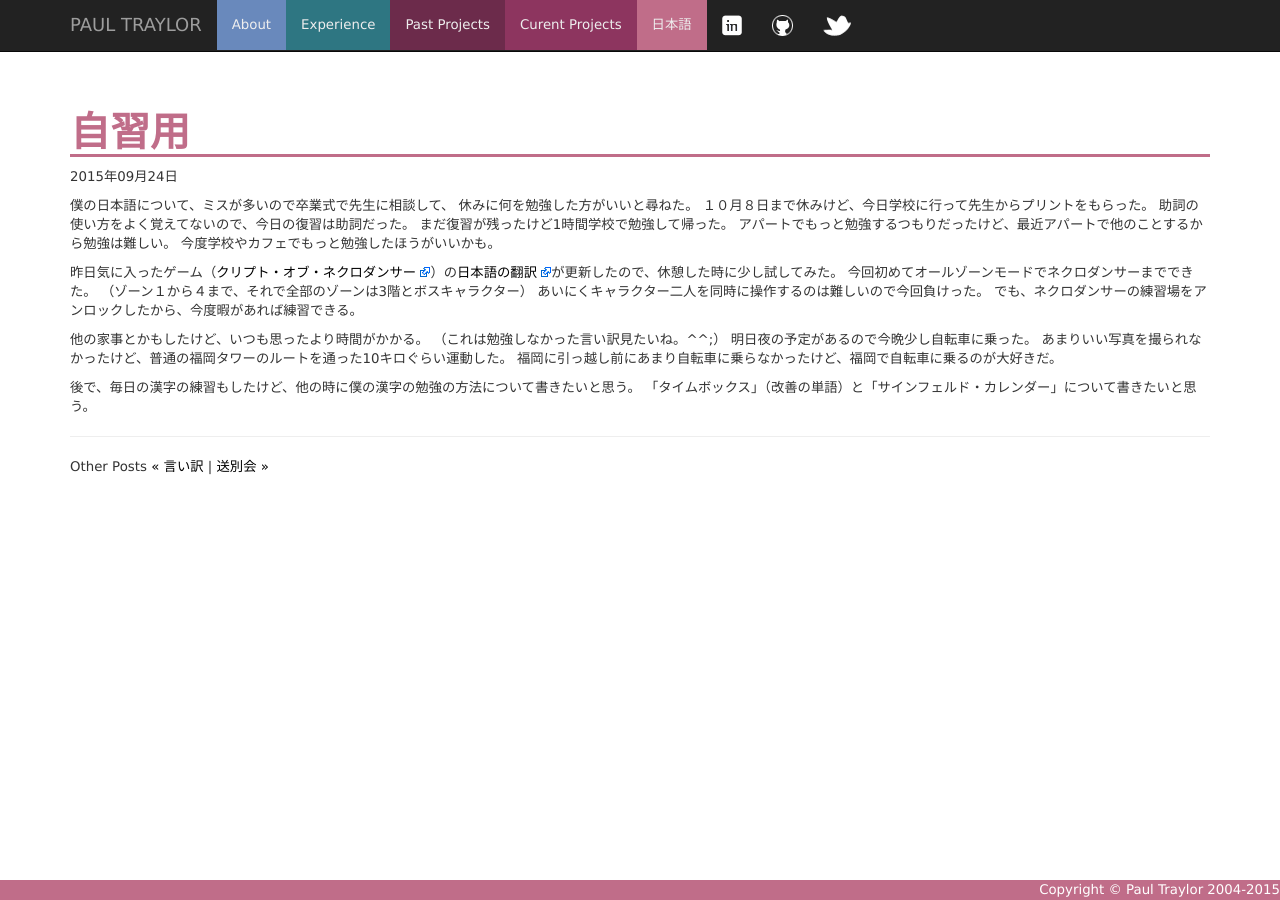
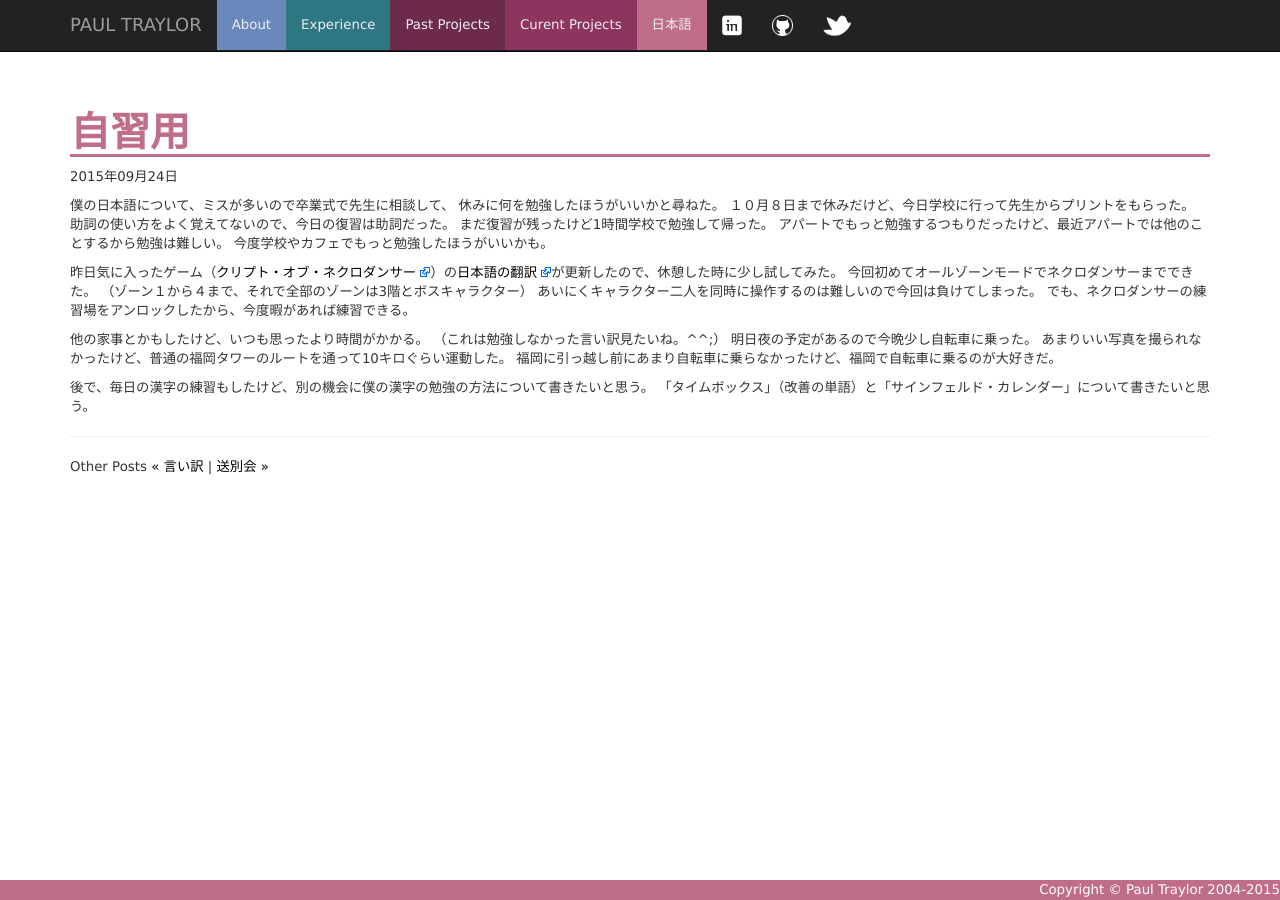
Before and after one commit to kfdm/paultraylor.net, a Jekyll site: the page built from nihongo/_posts/2015-09-24-jishuuyou.md, in a window 1280 px wide. Built offline with Jekyll 4.4.1, drawn with Linux system fonts in a browser that asks for light colours; nearby versions of some CDN libraries.

Commit message:
自習用・添削

```diff
--- a/nihongo/_posts/2015-09-24-jishuuyou.md
+++ b/nihongo/_posts/2015-09-24-jishuuyou.md
@@ -4,26 +4,26 @@ title: "自習用"
 date: "2015-09-24"
 ---
 僕の日本語について、ミスが多いので卒業式で先生に相談して、
-休みに何を勉強した方がいいと尋ねた。
-１０月８日まで休みけど、今日学校に行って先生からプリントをもらった。
+休みに何を勉強したほうがいいかと尋ねた。
+１０月８日まで休みだけど、今日学校に行って先生からプリントをもらった。
 助詞の使い方をよく覚えてないので、今日の復習は助詞だった。
 まだ復習が残ったけど1時間学校で勉強して帰った。
-アパートでもっと勉強するつもりだったけど、最近アパートで他のことするから勉強は難しい。
+アパートでもっと勉強するつもりだったけど、最近アパートでは他のことするから勉強は難しい。
 今度学校やカフェでもっと勉強したほうがいいかも。
 
 昨日気に入ったゲーム（[クリプト・オブ・ネクロダンサー][Trailer]）の[日本語の翻訳][Update]が更新したので、休憩した時に少し試してみた。
 今回初めてオールゾーンモードでネクロダンサーまでできた。
 （ゾーン１から４まで、それで全部のゾーンは3階とボスキャラクター）
-あいにくキャラクター二人を同時に操作するのは難しいので今回負けった。
+あいにくキャラクター二人を同時に操作するのは難しいので今回は負けてしまった。
 でも、ネクロダンサーの練習場をアンロックしたから、今度暇があれば練習できる。
 
 他の家事とかもしたけど、いつも思ったより時間がかかる。
 （これは勉強しなかった言い訳見たいね。^^;）
 明日夜の予定があるので今晩少し自転車に乗った。
-あまりいい写真を撮られなかったけど、普通の福岡タワーのルートを通った10キロぐらい運動した。
+あまりいい写真を撮られなかったけど、普通の福岡タワーのルートを通って10キロぐらい運動した。
 福岡に引っ越し前にあまり自転車に乗らなかったけど、福岡で自転車に乗るのが大好きだ。
 
-後で、毎日の漢字の練習もしたけど、他の時に僕の漢字の勉強の方法について書きたいと思う。
+後で、毎日の漢字の練習もしたけど、別の機会に僕の漢字の勉強の方法について書きたいと思う。
 「タイムボックス」（改善の単語）と「サインフェルド・カレンダー」について書きたいと思う。
 
 [Trailer]: https://www.youtube.com/watch?v=-HiQUw5Np8o
```
